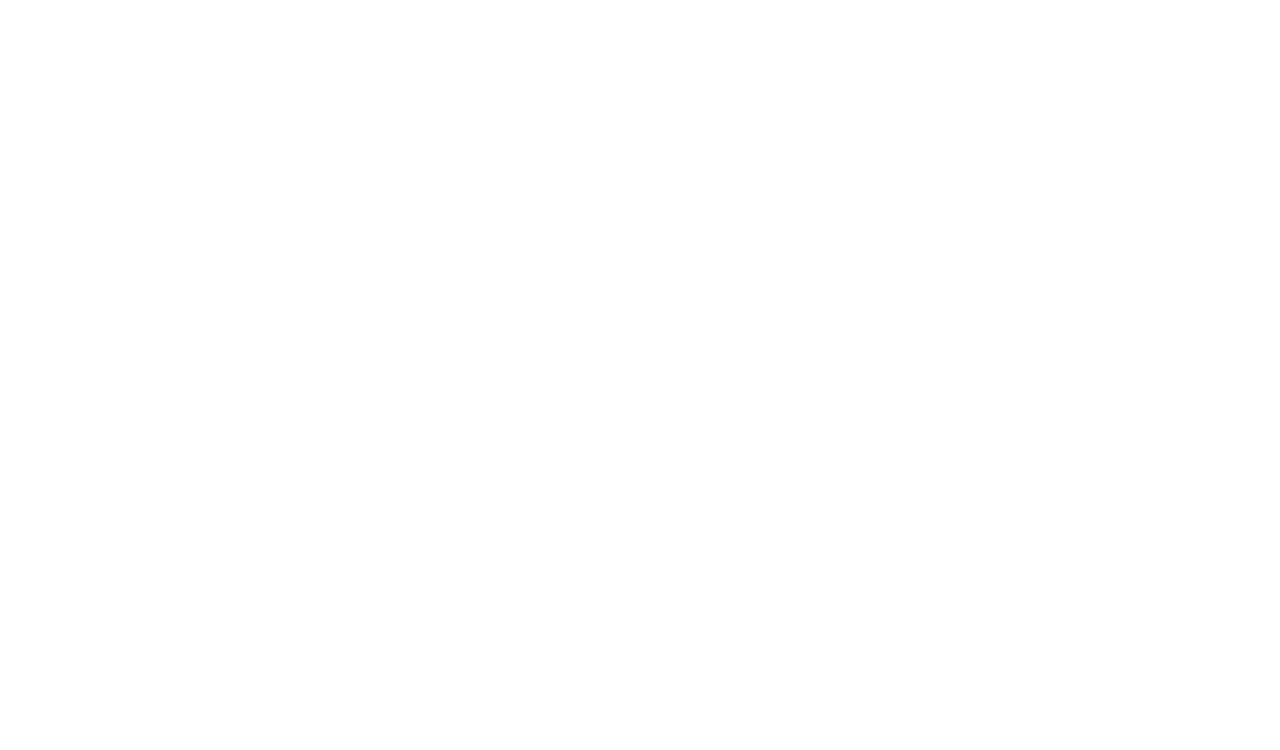
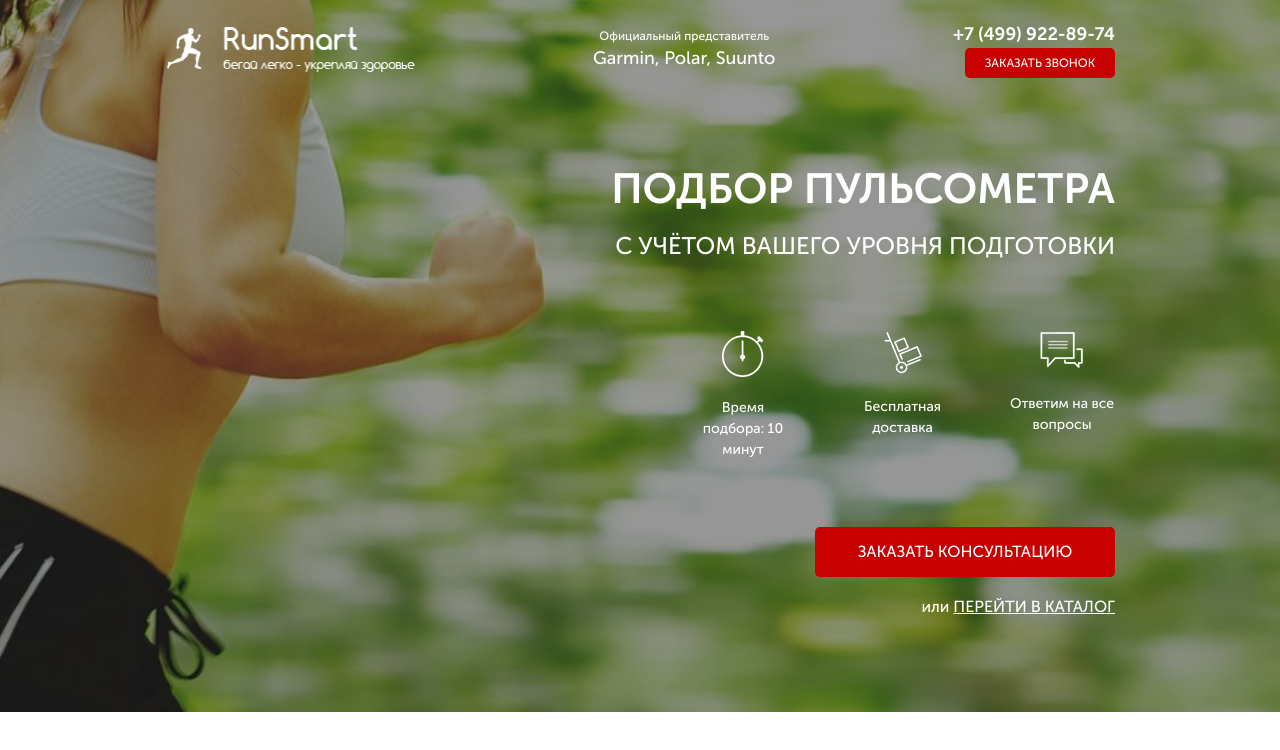
Before and after one commit to anna-webdev/run_smart, a website: page src/index.html in a window 1280 px wide. Drawn offline with Linux system fonts and the light colour scheme.

Commit message:
first section (promo)

```diff
--- a/src/index.html
+++ b/src/index.html
@@ -10,6 +10,53 @@
     <link rel="stylesheet" href="css/style.min.css">
 </head>
 <body>
+    <div class="promo">
+        <div class="container">
+            <header class="header">
+                <a href="#" class="header__logo">
+                    <img src="icons/logo.png" alt="logo">
+                </a>
+                <div class="header__oficial">
+                    Официальный представитель
+                    <span>Garmin, Polar, Suunto</span>
+                </div>
+                <div class="header__contacts">
+                    <a href="tel:+74999228974" class="header__phone">+7 (499) 922-89-74</a>
+                    <button class="button">
+                        заказать звонок
+                    </button>
+                </div>
+            </header>
+            <div class="promo__wrapper">
+                <h1 class="promo__header">Подбор пульсометра</h1>
+                <h2 class="promo__subheader">с учётом Вашего уровня подготовки</h2>
+
+                <div class="promo__icons">
+                    <div class="promo__icon">
+                        <img src="icons/promo_icon_1.png" alt="icon1">
+                        Время подбора:
+                        10 минут
+                    </div>
+                    <div class="promo__icon">
+                        <img src="icons/promo_icon_2.png" alt="icon2">
+                        Бесплатная
+                        доставка
+                    </div>
+                    <div class="promo__icon">
+                        <img src="icons/promo_icon_3.png" alt="icon3">
+                        Ответим
+                        на все вопросы
+                    </div>
+                </div>
+                <button class="button button_main">заказать кОНСУЛЬТАЦИЮ</button>
+                <div class="promo__link">
+                    или
+                    <a href="#">ПЕРЕЙТИ В КАТАЛОГ</a>
+                </div>
+            </div>
+
+        </div>
+    </div>
 
 </body>
 </html>
--- /dev/null
+++ b/src/sass/blocks/_buttons.scss
@@ -0,0 +1,17 @@
+.button {
+    width: 150px;
+    height: 30px;
+    background-color: $main-color;
+    border-radius: 5px;
+    font-size: 12px;
+    font-weight: 500;
+    text-transform: uppercase;
+    color: #ffffff;
+    border: none;
+    &_main {
+        margin-top: 67px;
+        width: 300px;
+        height: 50px;
+        font-size: 16px;
+    }
+}
--- /dev/null
+++ b/src/sass/blocks/_header.scss
@@ -0,0 +1,36 @@
+.header {
+    display: flex;
+    justify-content: space-between;
+    align-items: center;
+    &__logo {
+        width: 250px;
+        img {
+            width: 100%;
+        }
+    }
+    &__oficial {
+        font-size: 12px;
+        font-weight: 500;
+        color: #ffffff;
+        text-align: center;
+        span {
+            display: block;
+            font-size: 18px;
+        }
+    }
+    &__phone {
+        display: block;
+        font-size: 18px;
+        font-weight: 700;
+        color: #ffffff;
+        &:hover {
+            color: #fff;
+            text-decoration: none;
+        }
+    }
+    &__contacts {
+        display: flex;
+        flex-direction: column;
+        align-items: flex-end;
+    }
+}
--- /dev/null
+++ b/src/sass/blocks/_promo.scss
@@ -0,0 +1,58 @@
+.promo {
+    min-height: 650px;
+    padding: 21px 0 93px 0;
+    background: url('../../img/promo_bg.jpg') center (center/cover) no-repeat;
+    &__wrapper {
+        display: flex;
+        flex-direction: column;
+        align-items: flex-end;
+        margin-top: 90px;
+    }
+    &__header {
+        font-size: 42px;
+        line-height: 42px;
+        font-weight: 700;
+        text-transform: uppercase;
+        color: #ffffff;
+    }
+    &__subheader {
+        margin-top: 16px;
+        font-size: 24px;
+        line-height: 24px;
+        font-weight: 500;
+        text-transform: uppercase;
+        color: #ffffff;
+    }
+    &__icons {
+        margin-top: 65px;
+        width: 425px;
+        display: flex;
+        justify-content: space-between;
+    }
+    &__icon {
+        width: 106px;
+        text-align: center;
+        font-size: 14px;
+        font-weight: 500;
+        color: #ffffff;
+        img {
+            display: block;
+            margin: 0 auto;
+            margin-bottom: 20px;
+        }
+    }
+    &__link {
+        margin-top: 18px;
+        font-size: 16px;
+        font-weight: 500;
+        color: #ffffff;
+        a {
+            text-transform: uppercase;
+            text-decoration: underline;
+            color: #fff;
+            &:hover {
+                color: #fff;
+            }
+        }
+    }
+}
--- a/src/sass/style.scss
+++ b/src/sass/style.scss
@@ -1,6 +1,14 @@
-html {
+* {
 font-family: 'Museo Sans Cyrl', sans-serif
 }
 
 @import "base/variables";
 @import "base/mixins";
+@import "blocks/promo";
+@import "blocks/header";
+@import "blocks/buttons";
+
+.container {
+	max-width: 950px;
+	margin: 0 auto;
+}
```
Also changed, not shown: package.json (+8 -2 lines), src/css/style.min.css, src/img/carousel_img_2.png (added), src/img/carousel_img_3.png (added), 1 other file.
